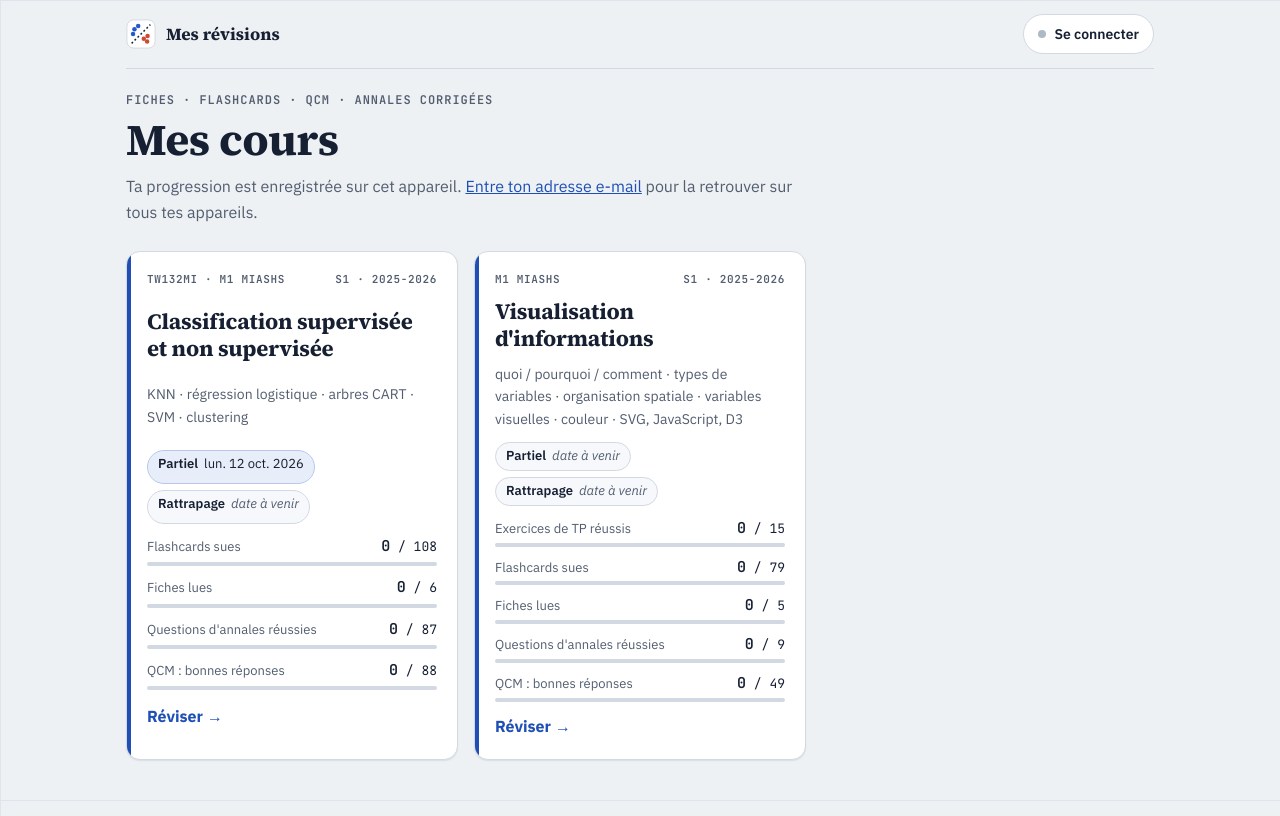
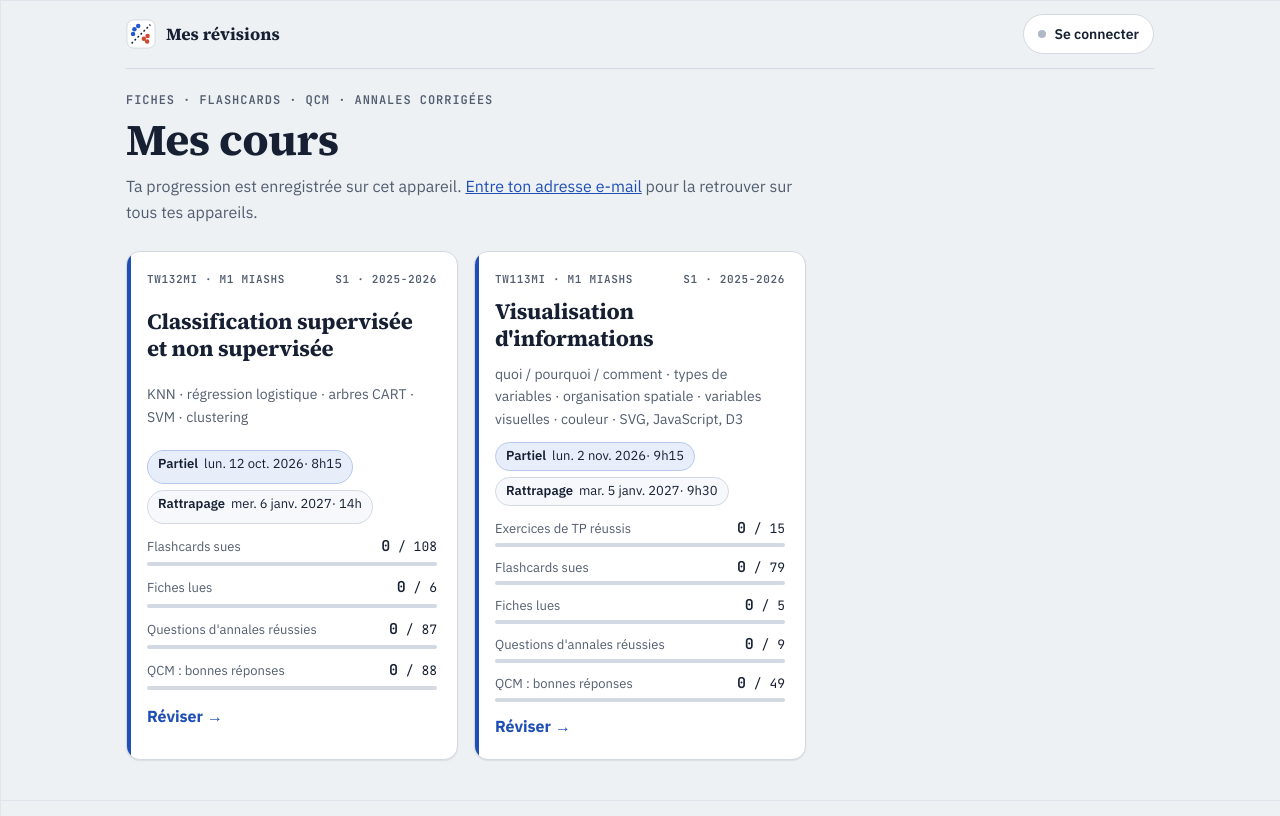
Before and after one commit to FlorientMarchal/revision, a Svelte app: page / in a window 1280 px wide. Built offline with nearby package versions, Linux system fonts and the light colour scheme.

Commit message:
Dates des partiels et des rattrapages, code TW113MI

```diff
--- a/src/components/CourseView.svelte
+++ b/src/components/CourseView.svelte
@@ -42,7 +42,7 @@
   <p class="sub">{course.topics.join(' / ')}</p>
   {#if course.evals}
     <ul class="cc-evals" aria-label="Évaluations">
-      {#each evalList(course) as e}<li class:next={e.next} class:past={e.past}><b>{e.label}</b>{#if e.when}<span>{e.when}</span>{:else}<span class="tbd">date à venir</span>{/if}</li>{/each}
+      {#each evalList(course) as e}<li class:next={e.next} class:past={e.past}><b>{e.label}</b>{#if e.when}<span>{e.when}{#if e.time} · {e.time}{/if}</span>{:else}<span class="tbd">date à venir</span>{/if}</li>{/each}
     </ul>
   {/if}
   {#if course.examInfo}<p class="exam-info">{@html course.examInfo}</p>{/if}
--- a/src/components/Home.svelte
+++ b/src/components/Home.svelte
@@ -41,7 +41,7 @@
         <p class="cc-topics">{c.topics.join(' · ')}</p>
         {#if c.evals}
           <ul class="cc-evals" aria-label="Évaluations">
-            {#each evalList(c) as e}<li class:next={e.next} class:past={e.past}><b>{e.label}</b>{#if e.when}<span>{e.when}</span>{:else}<span class="tbd">date à venir</span>{/if}</li>{/each}
+            {#each evalList(c) as e}<li class:next={e.next} class:past={e.past}><b>{e.label}</b>{#if e.when}<span>{e.when}{#if e.time} · {e.time}{/if}</span>{:else}<span class="tbd">date à venir</span>{/if}</li>{/each}
           </ul>
         {/if}
         {#if s}
--- a/src/courses/classif/course.js
+++ b/src/courses/classif/course.js
@@ -8,8 +8,8 @@ export default {
   semester: 'S1 · 2025-2026',
   teacher: 'Marine Demangeot',
   evals: [
-    { label: 'Partiel', date: '2026-10-12' },
-    { label: 'Rattrapage', date: null },
+    { label: 'Partiel', date: '2026-10-12', time: '8h15' },
+    { label: 'Rattrapage', date: '2027-01-06', time: '14h' },
   ],
   topics: ['KNN', 'régression logistique', 'arbres CART', 'SVM', 'clustering'],
   load: () => import('./data.js'),
--- a/src/courses/visu/course.js
+++ b/src/courses/visu/course.js
@@ -2,13 +2,14 @@
 export default {
   id: 'visu',
   title: 'Visualisation d\'informations',
+  code: 'TW113MI',
   short: 'Visualisation',
   level: 'M1 MIASHS',
   semester: 'S1 · 2025-2026',
   teacher: 'Arnaud Sallaberry',
   evals: [
-    { label: 'Partiel', date: null },
-    { label: 'Rattrapage', date: null },
+    { label: 'Partiel', date: '2026-11-02', time: '9h15' },
+    { label: 'Rattrapage', date: '2027-01-05', time: '9h30' },
   ],
   examInfo: '<b>Examen sur 20 :</b> 10 points de cours (questions dans l\'esprit du TD, dont certaines viennent d\'anciens examens) et 10 points de TP (coder une visualisation). Pour la partie TP, <b>seuls les codes fournis par l\'enseignant sont acceptés</b> ; tu as droit à tous les codes faits en exemple, mais les consignes ne seront pas détaillées comme dans les supports.',
   examsLabel: 'TD corrigé',
```
